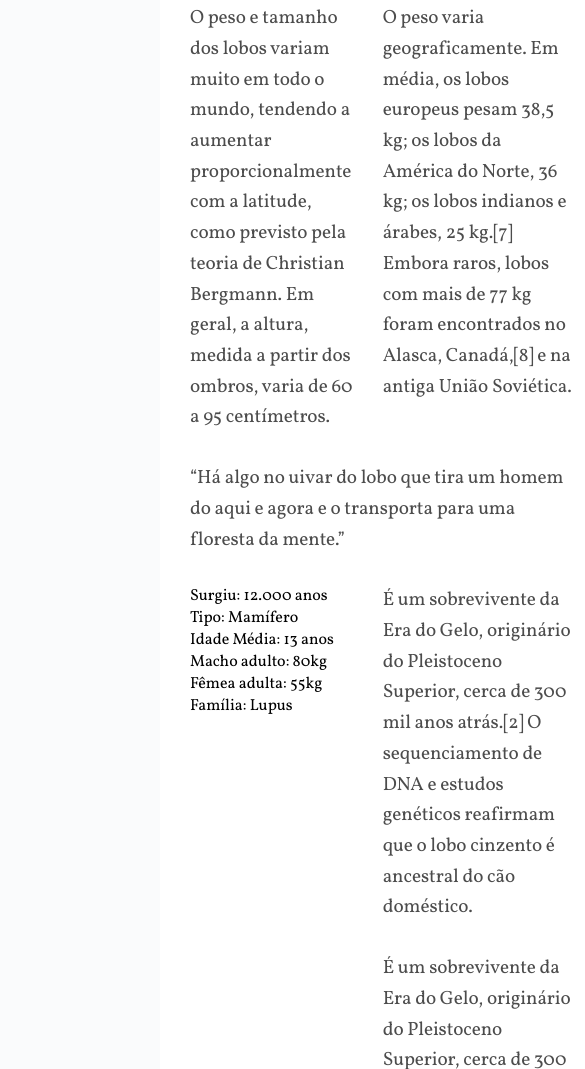
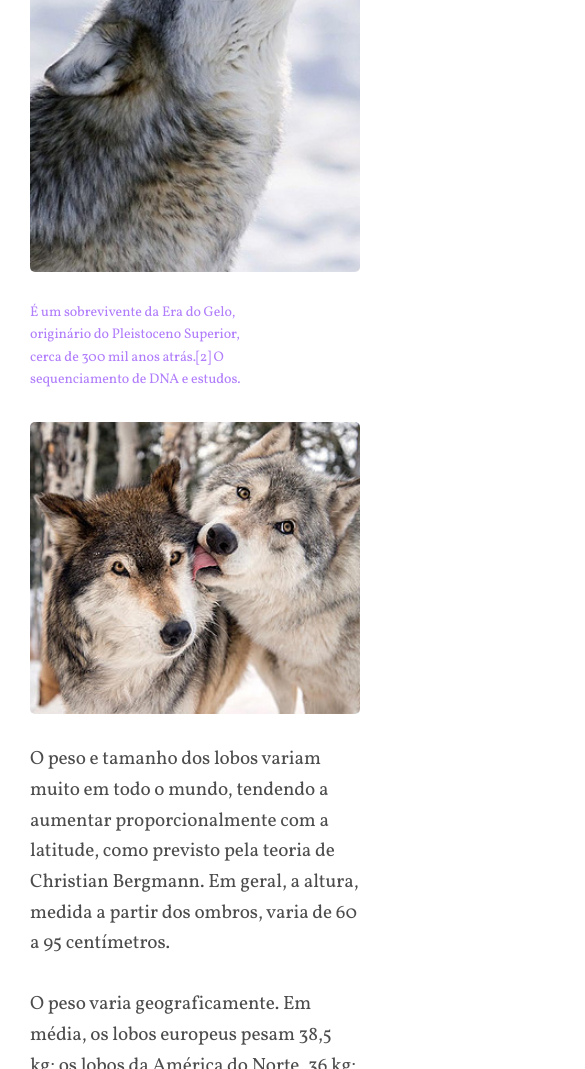
Before and after one commit to GabrielH-NH/projeto-grid-layout, a plain HTML site: page index.html in a window 390 px wide. Shown: the part 931-2000 px from the top of the page, 585 px wide, since content can reach past the window. Drawn offline with Linux system fonts and the light colour scheme.

Commit message:
tornando o projeto responsivo

```diff
--- a/css/style.css
+++ b/css/style.css
@@ -17,7 +17,7 @@ a {
 
 img {
   display: block;
-  max-width: 100%;
+  width: 100%;
   border-radius: 5px;
 }
 
@@ -31,6 +31,30 @@ img {
     "sidenav content anuncios"
     "footer footer footer"
   ;
+}
+
+@media (max-width: 1200px) {
+  .estrutura {
+    grid-template-areas:
+     "header header header"
+     "sidenav content content"
+     "sidenav anuncios anuncios"
+     "footer footer footer"
+    ;
+  }
+}
+
+@media (max-width: 760px) {
+  .estrutura {
+    grid-template-columns: 100%;
+    grid-template-areas:
+     "header"
+     "sidenav"
+     "content"
+     "anuncios"
+     "footer"
+    ;
+  }
 }
 
 .header {
@@ -66,6 +90,24 @@ img {
   margin-left: 30px;
 }
 
+@media (max-width: 760px) {
+  .header {
+    grid-template-columns: auto;
+  }
+
+  .logo {
+    margin-bottom: 20px;
+  }
+
+  .header nav a {
+    font-size: 1em;
+  }
+
+  .header li + li {
+    margin-left: 10px;
+  }
+}
+
 .logo {
   max-width: 200px;
 }
@@ -94,6 +136,47 @@ img {
   background: #B07dfb;
 }
 
+@media (max-width: 760px) {
+  .sidenav {
+    padding: 0 30px;
+    overflow-x: auto;
+    -webkit-overflow-scrolling: touch;
+    -ms-overflow-style: -ms-autohiding-scrollbar;
+    position: relative;
+  }
+
+  @keyframes seta {
+    from {
+      right: 30px;
+    }
+
+    to {
+      right: 20px;
+    }
+  }
+
+  .sidenav::after {
+    content: "→";
+    position: absolute;
+    top: 5px;
+    right: 30px;
+    color: rgb( 0, 0, 0, .3);
+    animation: seta .5s ease-in 0s infinite alternate;
+  }
+
+  .sidenav ul {
+    display: flex;
+  }
+
+  .sidenav ul li {
+    flex: 1 0 60px;
+  }
+
+  .sidenav li a {
+    margin: 30px 30px 30px 0;
+  }
+}
+
 /* CONTENT */
 
 .content {
@@ -104,6 +187,12 @@ img {
   display: grid;
   grid-template-columns: 1fr 1fr;
   gap: 30px;
+}
+
+@media (max-width: 600px) {
+  .content {
+    grid-template-columns: auto;
+  }
 }
 
 .col-wide {
@@ -189,6 +278,40 @@ p {
   top: 2px;
 }
 
+.destaque {
+  font-size: 0.875em;
+  color: #B07dfb;
+  max-width: 16em;
+}
+
+.citacao, .atributos {
+  align-self: start;
+  padding: 30px;
+  border-radius: 5px;
+  box-shadow: 5px 5px 15px 0px rgba( 44, 44, 44, 0.15);
+  background: linear-gradient(135deg, #8844ee, #B07dfb);
+}
+
+.citacao p {
+  font-size: 1.5em;
+  font-style: italic;
+  text-align: center;
+  color: white;
+  max-width: 500px;
+  margin: 0 auto;
+}
+
+.atributos li {
+  color: white;
+  font-family: Courier, monospace;
+  font-size: 1.125em;
+  padding: 15px;
+}
+
+.atributos li + li {
+  border-top: 1px solid #B07dfb;
+}
+
 /* ANUNCIOS */
 
 .anuncios {
@@ -198,6 +321,7 @@ p {
   align-content: start;
   padding: 30px;
   gap: 30px;
+  grid-template-columns: repeat(auto-fit, minmax(150px, 1fr));
 }
 
 /* FOOTER */
--- a/index.html
+++ b/index.html
@@ -101,7 +101,7 @@
 
             <img class="img-1" src="./img/wolf1.jpg" alt="wolf 1">
 
-            <p>É um sobrevivente da Era do Gelo, originário do Pleistoceno Superior, cerca de 300 mil anos atrás.[2] O sequenciamento de DNA e estudos.</p>
+            <p class="destaque">É um sobrevivente da Era do Gelo, originário do Pleistoceno Superior, cerca de 300 mil anos atrás.[2] O sequenciamento de DNA e estudos.</p>
 
             <img class="img-2" src="./img/wolf2.jpg" alt="wolf 2">
 
```
